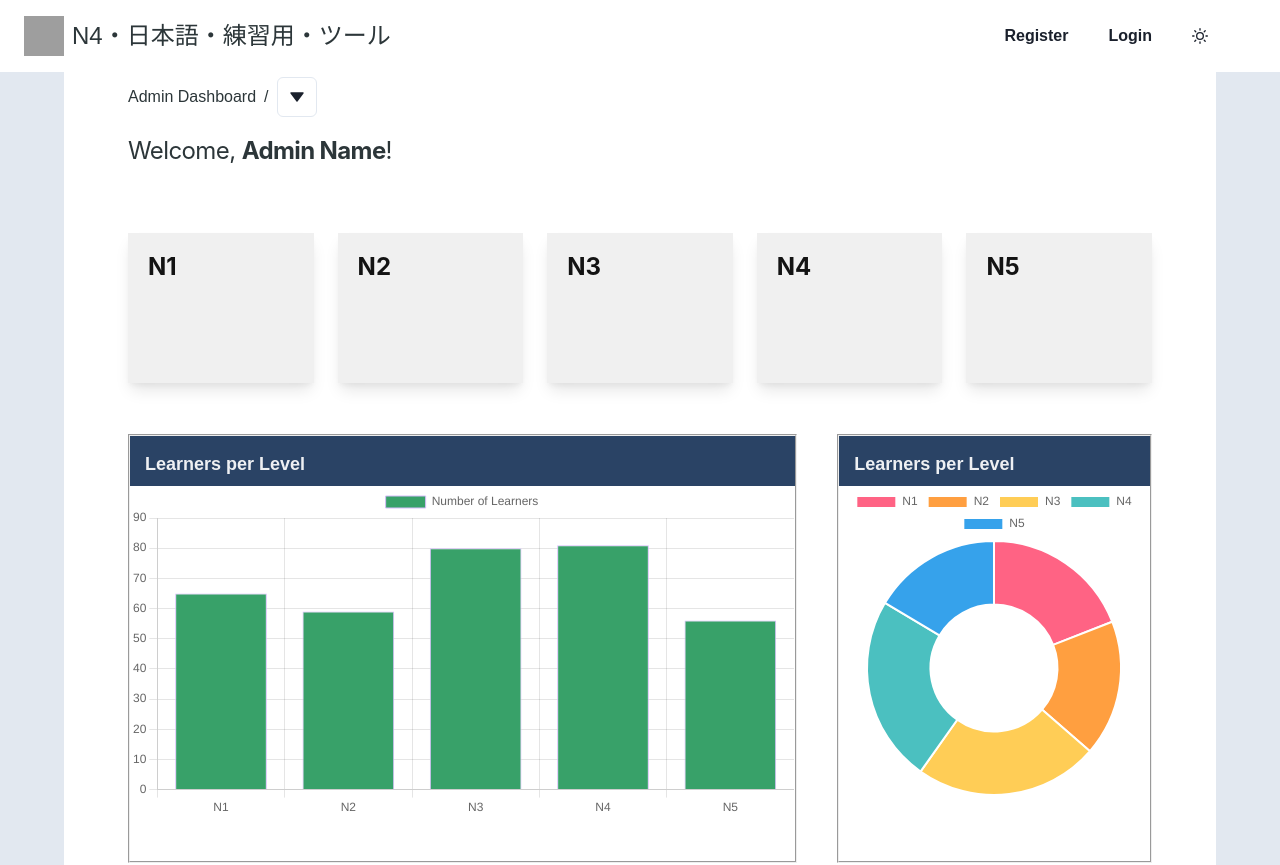
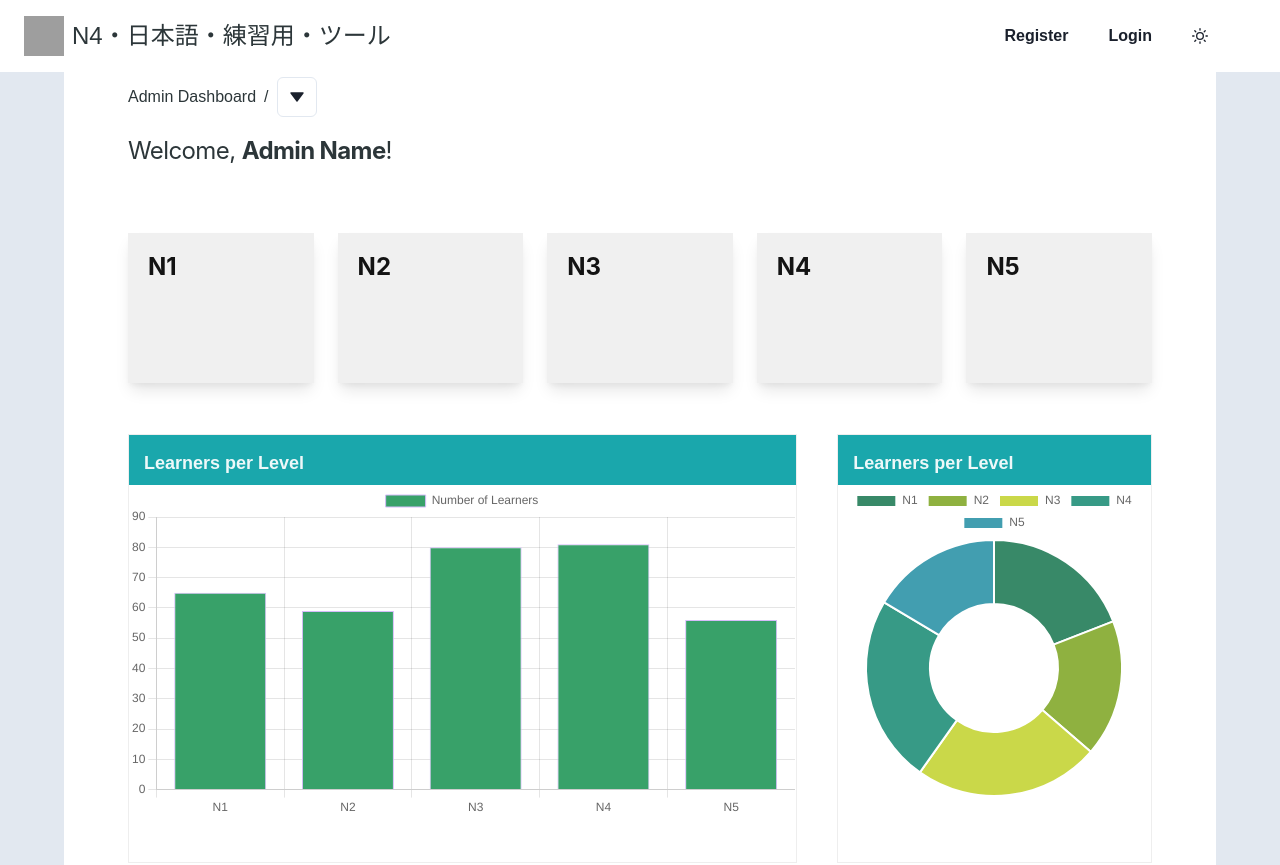
Before and after one commit to hernanjay/nihongo-app, a React (Vite) app: page /admin in a window 1280 px wide. Shown: the top 865 px of the page. Built offline with nearby package versions, Linux system fonts and the light colour scheme; no server answers; grey boxes are pictures that could not be loaded.

Commit message:
Changed colors for charts in the Admin Dashboard

```diff
--- a/src/ui/components/Chart.jsx
+++ b/src/ui/components/Chart.jsx
@@ -31,7 +31,7 @@ function ChartComp() {
 
   return (
     <div>
-      <Box h="50px" p="15px" bg="blue.800">
+      <Box h="50px" p="15px" bg="#1aa7ac">
         <Text fontSize="lg" fontWeight="extrabold" color="whiteAlpha.900">
           Learners per Level
         </Text>
--- a/src/ui/components/Doughnut.jsx
+++ b/src/ui/components/Doughnut.jsx
@@ -10,11 +10,11 @@ function DoughnutChart() {
         label: "My First Dataset",
         data: [65, 59, 80, 81, 56],
         backgroundColor: [
-          "rgba(255, 99, 132)",
-          "rgba(255, 159, 64)",
-          "rgba(255, 205, 86)",
-          "rgba(75, 192, 192)",
-          "rgba(54, 162, 235)",
+          "#388968",
+          "#8FB140",
+          "#CAD849",
+          "#379A86",
+          "#429EB0",
         ],
         hoverOffset: 4,
       },
@@ -23,7 +23,7 @@ function DoughnutChart() {
 
   return (
     <div>
-      <Box h="50px" p="15px" bg="blue.800">
+      <Box h="50px" p="15px" bg="#1aa7ac">
         <Text fontSize="lg" fontWeight="extrabold" color="whiteAlpha.900">
           Learners per Level
         </Text>
--- a/src/ui/pages/admin/Admindashboard.jsx
+++ b/src/ui/pages/admin/Admindashboard.jsx
@@ -177,10 +177,10 @@ export default function Admindashboard() {
             h="60vh"
             mb={10}
           >
-            <GridItem colSpan={2} border="2px groove">
+            <GridItem colSpan={2} border="1px groove">
               <ChartComp />
             </GridItem>
-            <GridItem colSpan={1} border="2px groove">
+            <GridItem colSpan={1} border="1px groove">
               <DoughnutChart></DoughnutChart>
             </GridItem>
           </Grid>
```
